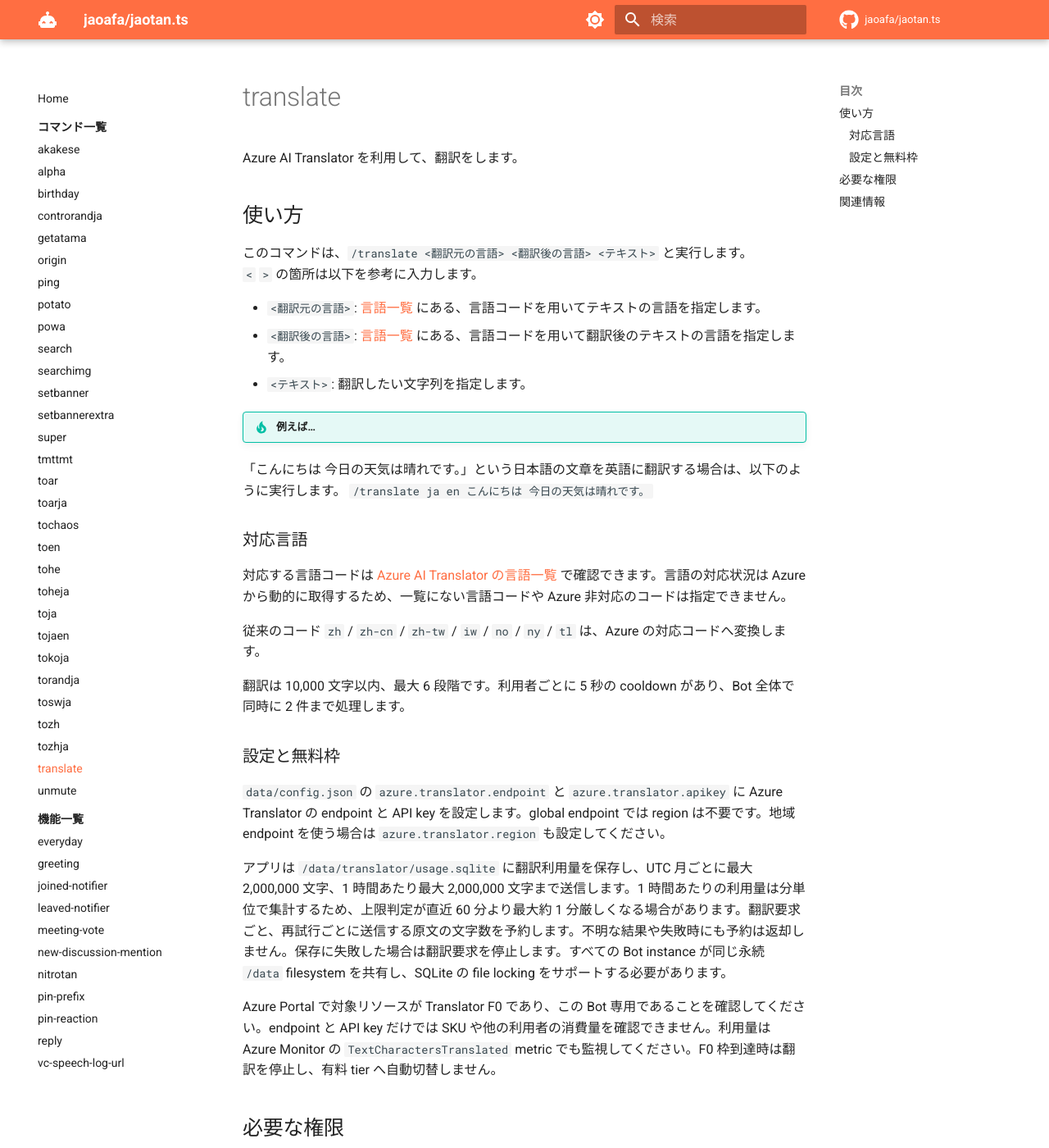
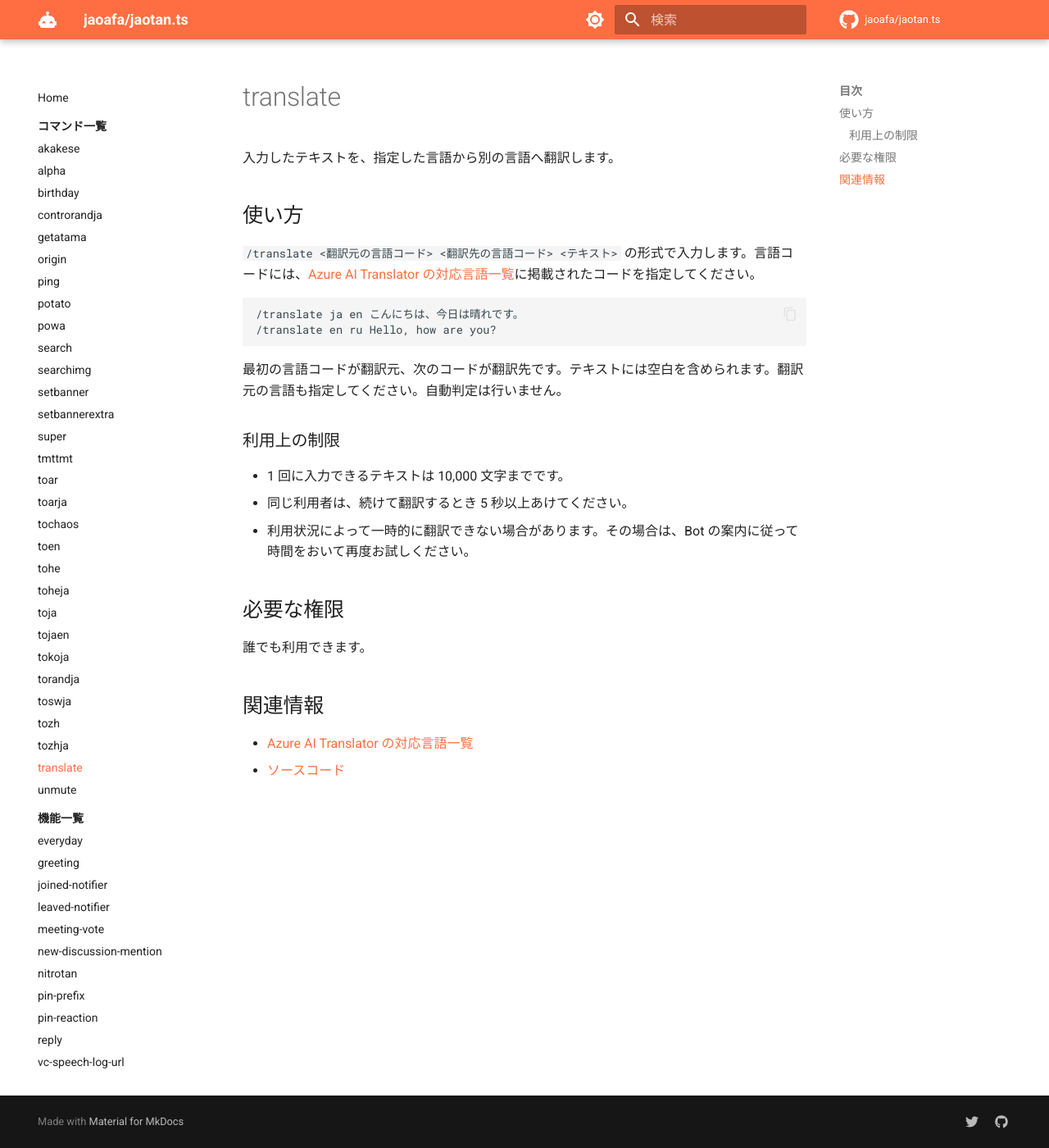
Before and after one commit to jaoafa/jaotan.ts, an MkDocs documentation site: the page built from docs/commands/translate.md, in a window 1280 px wide and 1400 px high. Shown: the whole window at 82% size. Built offline with MkDocs 1.6.1 and Material for MkDocs 9.7.7, drawn with Linux system fonts in a browser that asks for light colours; comment, search, counter and statistics services are not loaded; some of the changed text lies outside the part shown.

Commit message:
docs(translation): 利用者向けに案内を整理

````diff
--- a/docs/commands/translate.md
+++ b/docs/commands/translate.md
@@ -3,39 +3,24 @@
 template: command.html
 ---
 
-Azure AI Translator を利用して、翻訳をします。
+入力したテキストを、指定した言語から別の言語へ翻訳します。
 
 ## 使い方
 
-このコマンドは、`/translate <翻訳元の言語> <翻訳後の言語> <テキスト>` と実行します。
-`<` `>` の箇所は以下を参考に入力します。
+`/translate <翻訳元の言語コード> <翻訳先の言語コード> <テキスト>` の形式で入力します。言語コードには、[Azure AI Translator の対応言語一覧](https://learn.microsoft.com/azure/ai-services/translator/language-support)に掲載されたコードを指定してください。
 
-- `<翻訳元の言語>`: [言語一覧](#language-list) にある、言語コードを用いてテキストの言語を指定します。
-- `<翻訳後の言語>`: [言語一覧](#language-list) にある、言語コードを用いて翻訳後のテキストの言語を指定します。
-- `<テキスト>`: 翻訳したい文字列を指定します。
+```text
+/translate ja en こんにちは、今日は晴れです。
+/translate en ru Hello, how are you?
+```
 
-!!! tip "例えば…"
-「こんにちは 今日の天気は晴れです。」という日本語の文章を英語に翻訳する場合は、以下のように実行します。
-`     /translate ja en こんにちは 今日の天気は晴れです。
-    `
+最初の言語コードが翻訳元、次のコードが翻訳先です。テキストには空白を含められます。翻訳元の言語も指定してください。自動判定は行いません。
 
-<span id="language-list"></span>
+### 利用上の制限
 
-### 対応言語
-
-対応する言語コードは [Azure AI Translator の言語一覧](https://learn.microsoft.com/azure/ai-services/translator/language-support) で確認できます。言語の対応状況は Azure から動的に取得するため、一覧にない言語コードや Azure 非対応のコードは指定できません。
-
-従来のコード `zh` / `zh-cn` / `zh-tw` / `iw` / `no` / `ny` / `tl` は、Azure の対応コードへ変換します。
-
-翻訳は 10,000 文字以内、最大 6 段階です。利用者ごとに 5 秒の cooldown があり、Bot 全体で同時に 2 件まで処理します。
-
-### 設定と無料枠
-
-`data/config.json` の `azure.translator.endpoint` と `azure.translator.apikey` に Azure Translator の endpoint と API key を設定します。global endpoint では region は不要です。地域 endpoint を使う場合は `azure.translator.region` も設定してください。
-
-アプリは `/data/translator/usage.sqlite` に翻訳利用量を保存し、UTC 月ごとに最大 2,000,000 文字、1 時間あたり最大 2,000,000 文字まで送信します。1 時間あたりの利用量は分単位で集計するため、上限判定が直近 60 分より最大約 1 分厳しくなる場合があります。翻訳要求ごと、再試行ごとに送信する原文の文字数を予約します。不明な結果や失敗時にも予約は返却しません。保存に失敗した場合は翻訳要求を停止します。すべての Bot instance が同じ永続 `/data` filesystem を共有し、SQLite の file locking をサポートする必要があります。
-
-Azure Portal で対象リソースが Translator F0 であり、この Bot 専用であることを確認してください。endpoint と API key だけでは SKU や他の利用者の消費量を確認できません。利用量は Azure Monitor の `TextCharactersTranslated` metric でも監視してください。F0 枠到達時は翻訳を停止し、有料 tier へ自動切替しません。
+- 1 回に入力できるテキストは 10,000 文字までです。
+- 同じ利用者は、続けて翻訳するとき 5 秒以上あけてください。
+- 利用状況によって一時的に翻訳できない場合があります。その場合は、Bot の案内に従って時間をおいて再度お試しください。
 
 ## 必要な権限
 
@@ -43,5 +28,5 @@
 
 ## 関連情報
 
-- 翻訳コマンドは、他に `/to` から始まるコマンドでいくつか実装されています。
+- [Azure AI Translator の対応言語一覧](https://learn.microsoft.com/azure/ai-services/translator/language-support)
 - [ソースコード](https://github.com/jaoafa/jaotan.ts/blob/master/src/commands/translate.ts)
````
